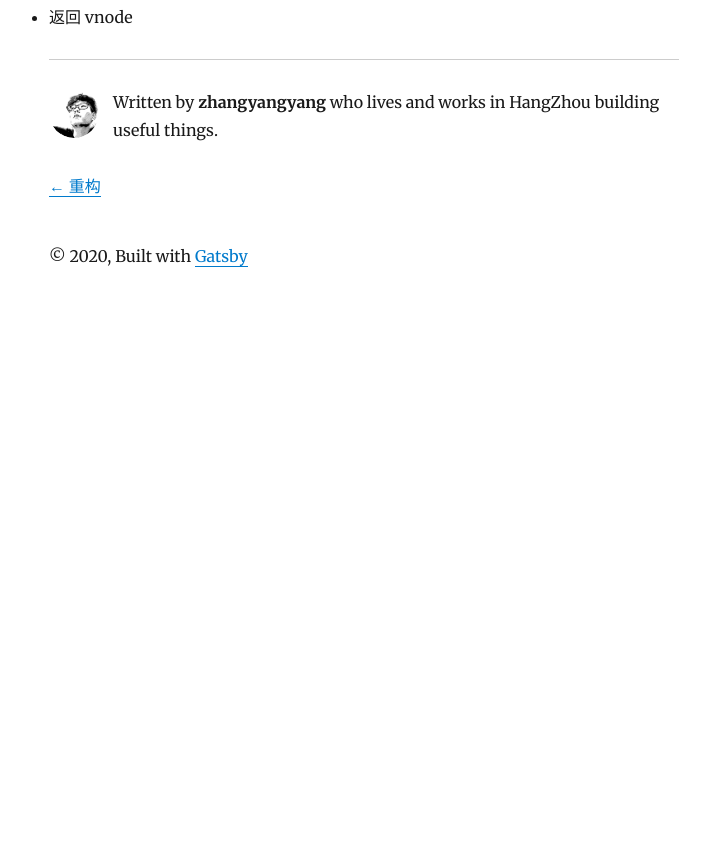
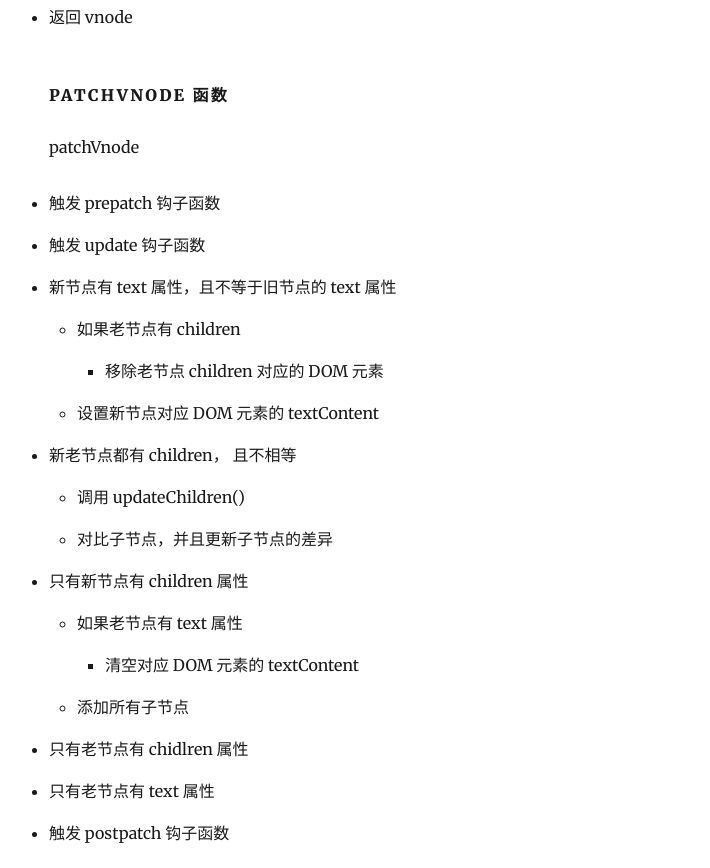
Before and after one commit to zyycode/Note, a Gatsby site: page /snabbdom/ in a window 1280 px wide. Shown: the part 5212-6080 px from the top of the page, without its empty margins (276-986 px from the left). Before the commit the page ends 5524 px from the top, so only its background shows below. Built offline with nearby package versions, Linux system fonts and the light colour scheme; Gatsby itself is replaced by a stand-in of ours; some packages are replaced by stand-ins of ours.

Commit message:
wip: add patchVnode

```diff
--- a/content/blog/snabbdom/index.md
+++ b/content/blog/snabbdom/index.md
@@ -151,3 +151,23 @@ createElm
     - sel 为空
       - 创建文本节点
   - 返回 vnode
+
+#### patchVnode 函数
+
+patchVnode
+ - 触发 prepatch 钩子函数
+ - 触发 update 钩子函数
+ - 新节点有 text 属性，且不等于旧节点的 text 属性
+   - 如果老节点有 children
+     - 移除老节点 children 对应的 DOM 元素
+   - 设置新节点对应 DOM 元素的 textContent
+ - 新老节点都有 children， 且不相等
+   - 调用 updateChildren()
+   - 对比子节点，并且更新子节点的差异
+ - 只有新节点有 children 属性
+   - 如果老节点有 text 属性
+     - 清空对应 DOM 元素的 textContent
+   - 添加所有子节点
+ - 只有老节点有 chidlren 属性
+ - 只有老节点有 text 属性
+ - 触发 postpatch 钩子函数
```
